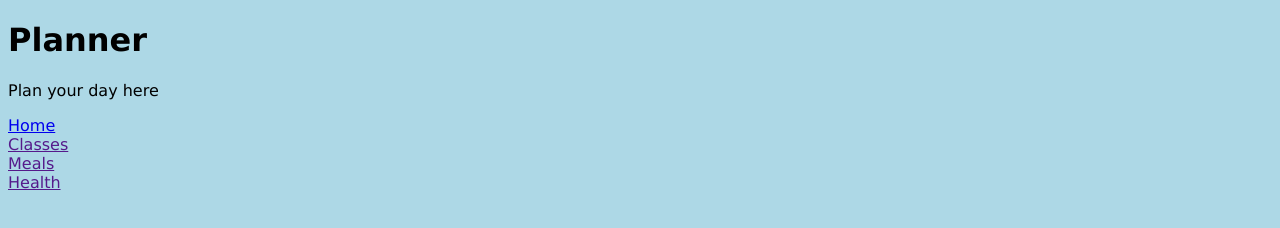
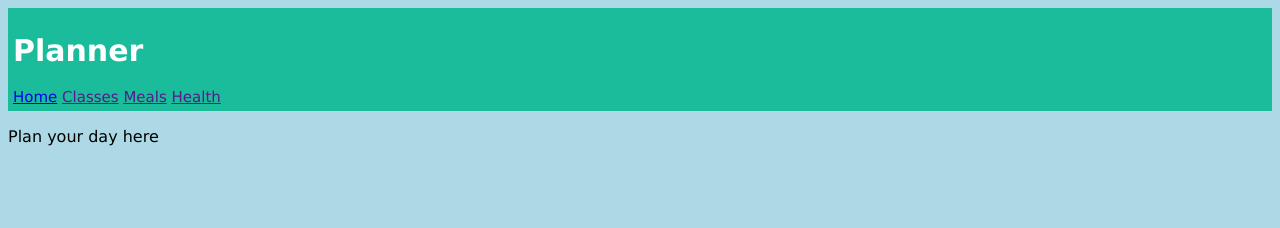
Before and after one commit to mariavanv/technica2020, a plain HTML site: page index.html in a window 1280 px wide. Drawn offline with Linux system fonts and the light colour scheme; some packages are replaced by stand-ins of ours.

Commit message:
horizontal nav bar

```diff
--- a/index.css
+++ b/index.css
@@ -7,4 +7,17 @@ ul {
   list-style-type: none;
   margin: 0;
   padding: 0;
+  display: inline;
 }
+
+.header {
+  padding: 5px;
+  text-align: left;
+  background: #1abc9c;
+  color: white;
+  font-size: 15px;
+}
+
+li {
+  display:inline;
+}
--- a/index.html
+++ b/index.html
@@ -7,19 +7,27 @@
 
 <title>Planner</title>
 
-<h1> Planner </h1>
+
+
+<div class="header">
+  <h1>Planner</h1>
+
+  <ul>
+  <li><a href="index.html">Home</a></li>
+  <li><a href="">Classes</a></li>
+  <li><a href="">Meals</a></li>
+  <li><a href="">Health</a></li>
+</ul>
+
+</div>
+
 
 </head>
 
 <body>
     <p>Plan your day here</p>
 
-<ul>
-  <li><a href="index.html">Home</a></li>
-  <li><a href="">Classes</a></li>
-  <li><a href="">Meals</a></li>
-  <li><a href="">Health</a></li>
-</ul>
+
 
 
 
```
